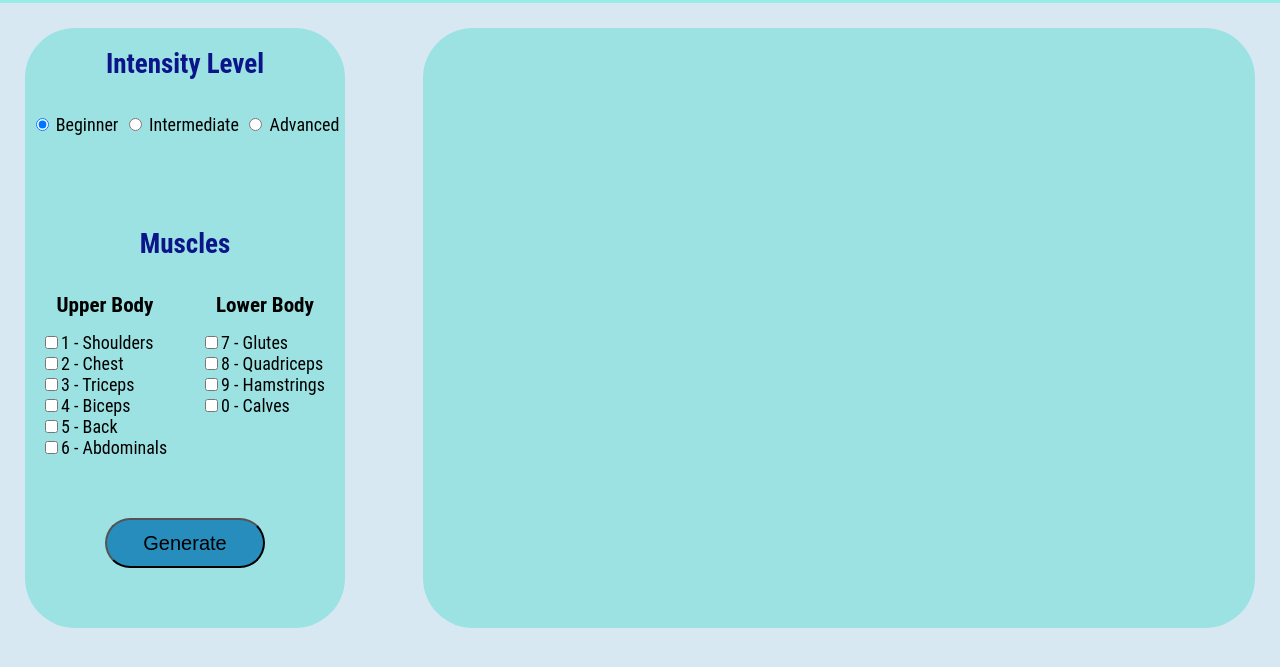
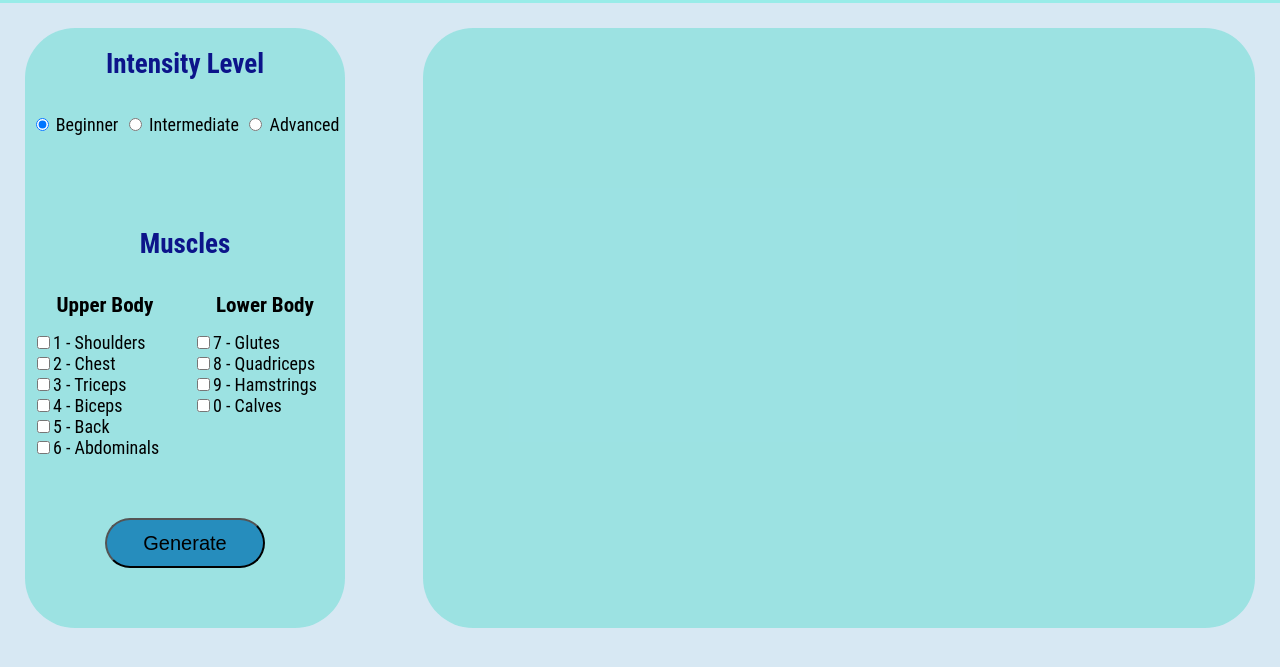
Before and after one commit to Patrick-Raphael/HomeGymBot, a plain HTML site: page index.html in a window 1280 px wide. Shown: the part 67-734 px from the top of the page. Drawn offline with Linux system fonts and the light colour scheme.

Commit message:
Update style.css

```diff
--- a/style.css
+++ b/style.css
@@ -182,11 +182,10 @@ body {
   display: flex;
   justify-content: center;
   flex-wrap: wrap;
-  padding-right: 0px;
 }
 
 .muscles-container {
-  width: 80%;
+  width: 90%;
 }
 
 .muscles {
```
